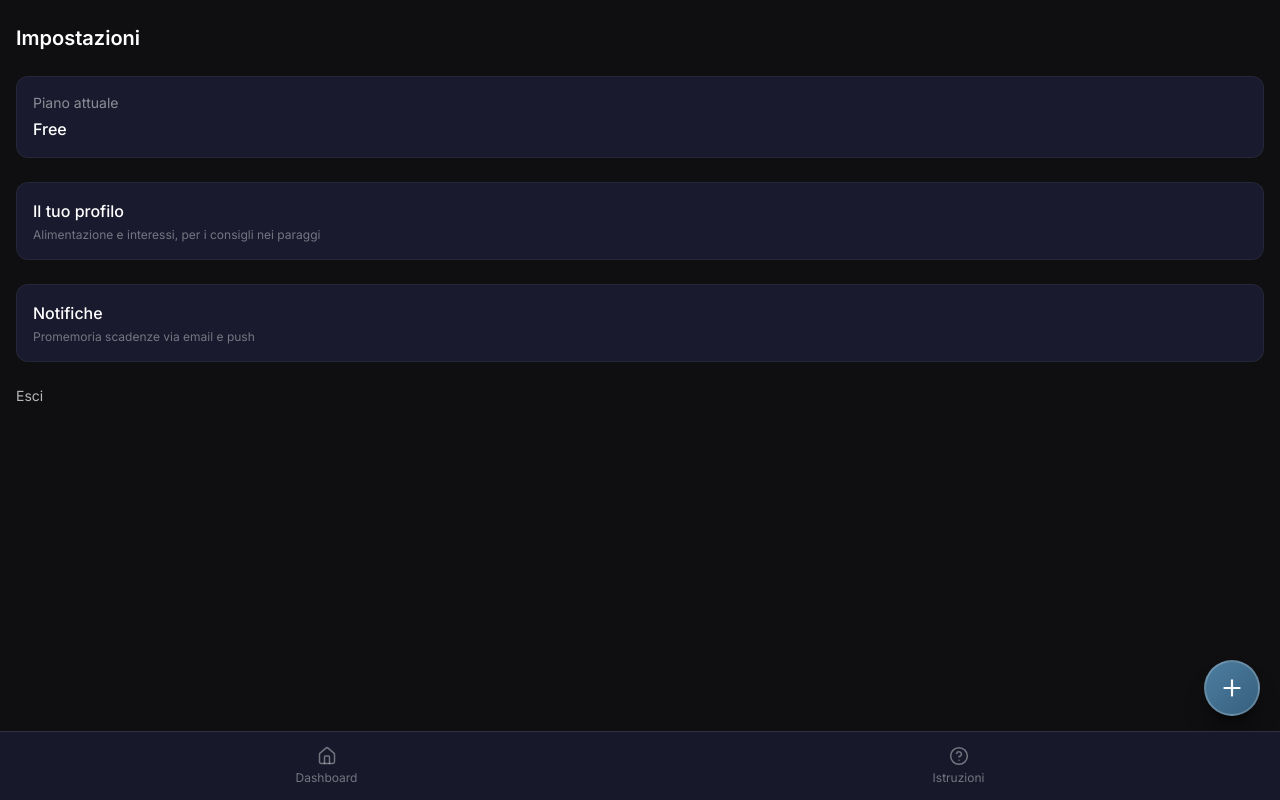
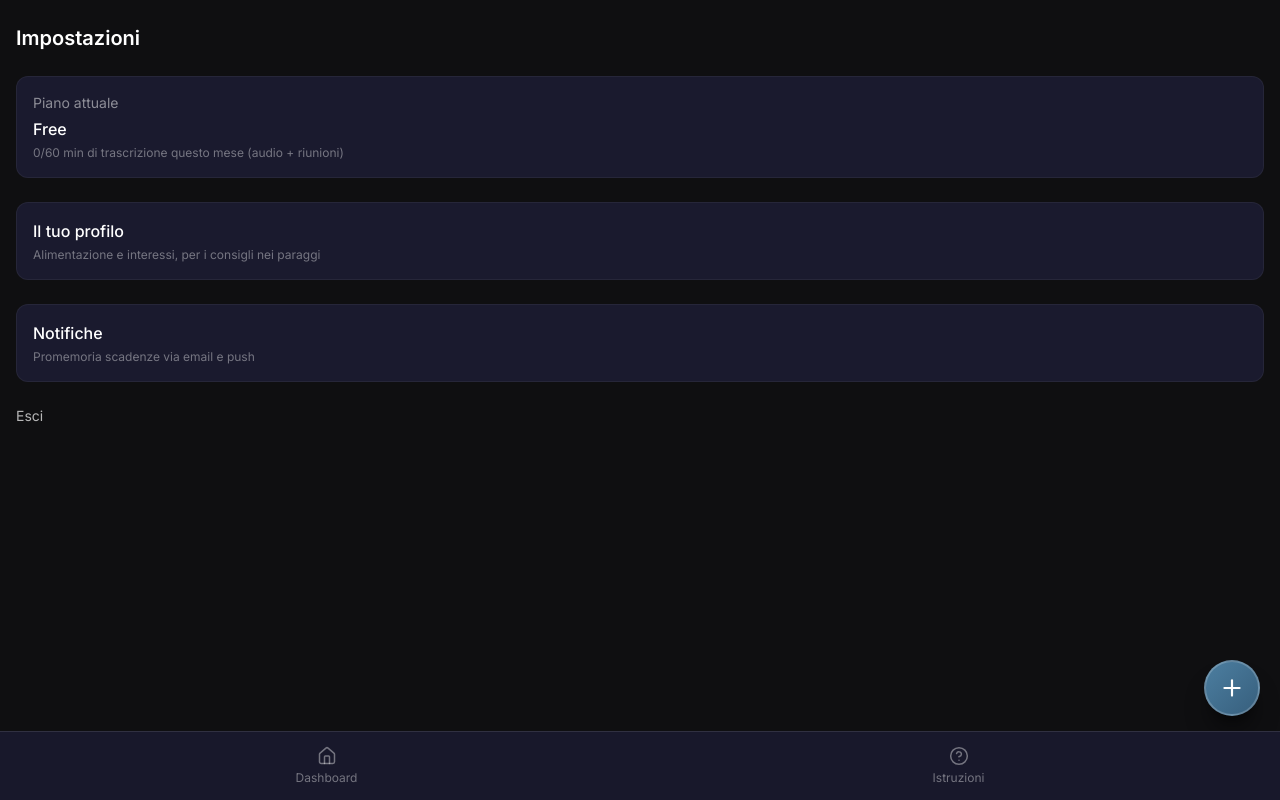
Before and after one commit to Ghostlineapps/imrecall, a Next.js app: page /settings in a window 1280 px wide. Built offline with nearby package versions, Linux system fonts and the light colour scheme; no server answers.

Commit message:
Mostra limite memorie e minuti trascrizione in Impostazioni

```diff
--- a/src/app/(app)/settings/page.tsx
+++ b/src/app/(app)/settings/page.tsx
@@ -26,9 +26,13 @@ export default function SettingsPage() {
         <p className="font-medium capitalize">{data?.subscription_tier ?? "free"}</p>
         {data?.subscription_tier === "free" && (
           <p className="text-xs text-white/40 mt-1">
-            {data?.memory_count_this_month ?? 0}/100 memorie questo mese
+            {data?.memory_count_this_month ?? 0}/{data?.memory_limit_this_month ?? 100} memorie questo mese
           </p>
         )}
+        <p className="text-xs text-white/40 mt-1">
+          {data?.transcription_minutes_this_month ?? 0}/{data?.transcription_minutes_limit ?? 60} min di
+          trascrizione questo mese (audio + riunioni)
+        </p>
       </div>
 
       <Link href="/settings/profile" className="card block">
```
